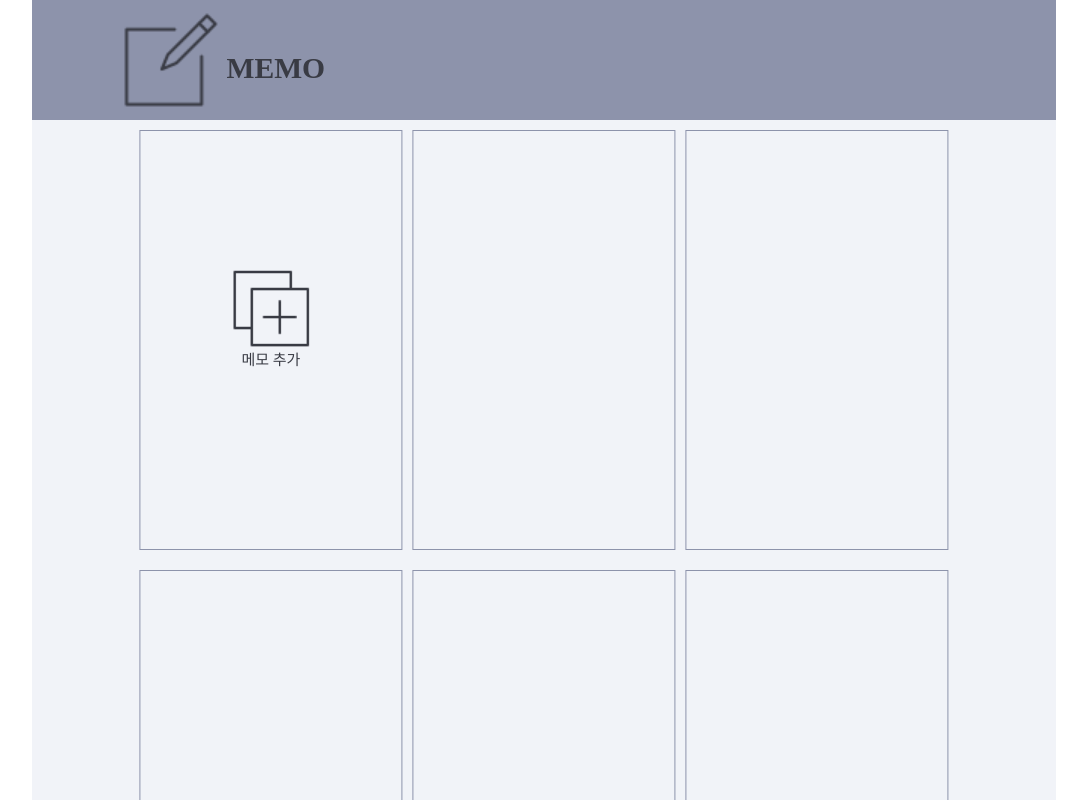
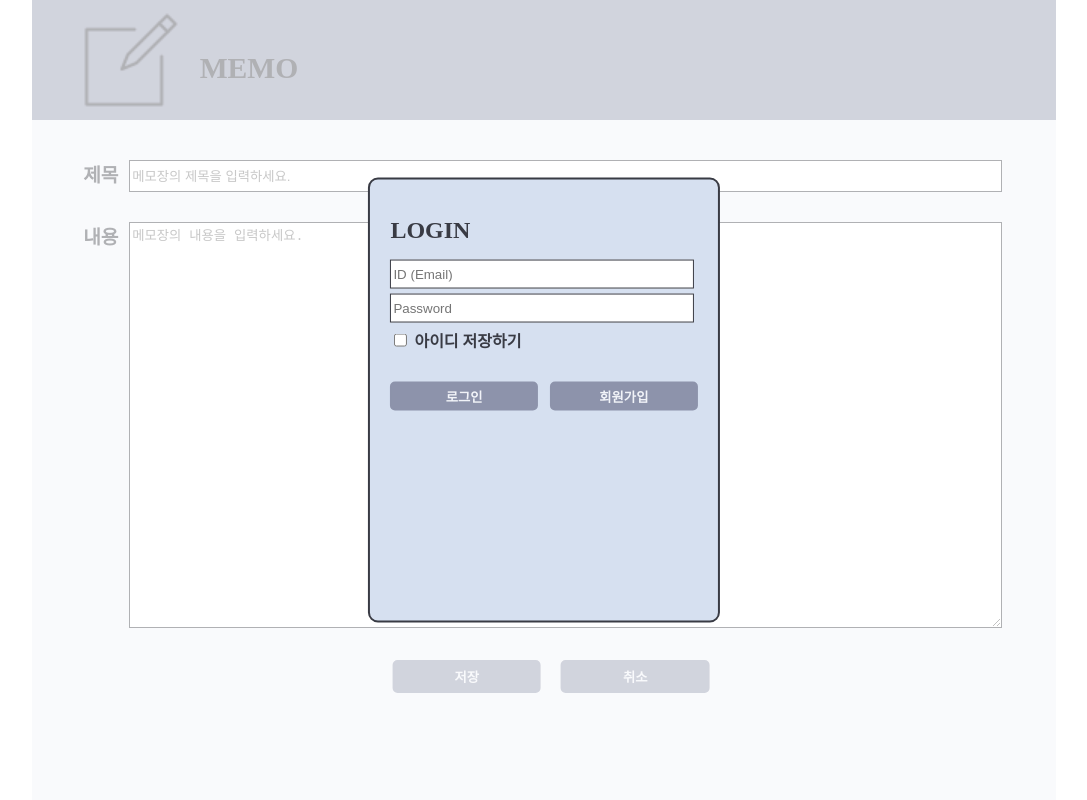
Before and after one commit to Seongye0n/sy_memo, a React (Create React App) app in the folder client/: page /write in a window 1280 px wide. Shown: the top 800 px of the page, without its empty margins (96-1183 px from the left). Built offline with nearby package versions, Linux system fonts and the light colour scheme.

Commit message:
login_session

```diff
--- a/client/package.json
+++ b/client/package.json
@@ -48,6 +48,5 @@
   },
   "devDependencies": {
     "gh-pages": "^4.0.0"
-  },
-  "proxy": "https://tjddus0630.cafe24.com/sy_memo"
+  }
 }
--- a/client/src/App.css
+++ b/client/src/App.css
@@ -5,19 +5,12 @@ body{
     padding:0;
 }
 .App{
-    position:relative;
-    width:80vw;
-    height:auto;
+    position:absolute;
+    width:80%;
+    height:100vh;
     left:50%;
     transform: translateX(-50%);
     background-color: #F1F3F8;
     color:#393B44;
     font-size: 62.5%;
 }
-.Content{
-    position:relative;
-    width: 80%;
-    height:auto;
-    left:50%;
-    transform: translateX(-50%);
-}
--- a/client/src/App.js
+++ b/client/src/App.js
@@ -1,24 +1,24 @@
 import './App.css';
-import {useState} from 'react';
-import { BrowserRouter} from "react-router-dom";
+import { useState } from 'react';
+import {Routes, Route} from 'react-router-dom';
 import Header from './component/header';
 import Login from './component/login';
 import Add_memo from './component/add_memo';
+import Write from './hooks/write.js';
 
 function App() {
 
-  const [loginModal, setLoginModal] = useState(true);
+  const [loginCheck, setLoginCheck] = useState(false); //로그인 여부
 
   return (
-    <BrowserRouter>
-      <div className='App'>
-        <Header/>
-        <div className='Content'>
-          {/* {loginModal === true? <Login close={setLoginModal}/> : null} */}
-          <Add_memo/>
-        </div>
-      </div>
-    </BrowserRouter>
+    <div className='App'>
+      <Header loginCheck={setLoginCheck}/>
+          {loginCheck === true? null : <Login close={setLoginCheck}/>}  {/* 로그인되지 않았을 때, 로그인창 보임 */}
+      <Routes>
+          <Route path='/' element={<Add_memo/>}/>
+          <Route path='/write' element={<Write/>}/>
+      </Routes>
+    </div>
   );
 }
 
--- a/client/src/component/Header.js
+++ b/client/src/component/Header.js
@@ -1,23 +1,35 @@
-import React from 'react';
+import React, {useEffect, useState} from 'react';
 import styled from 'styled-components';
 import {MobileSize} from '../style/screen.js';
 
 const StyleHeader = styled.header`
     position: relative;
     width: 100%;
-    height: 15vh;
+    height:15vh;
     background-color:#8D93AB;
 `;
 
-const Header = () => {
+const Header = (props) => {
 
-    const mobile = MobileSize();
+    const mobile = MobileSize(); //모바일인지 확인하기
+    const {loginCheck} = props; //로그인 확인 여부
+
+    const [name, setName] = useState(''); //login 성공 후 name 확인
+
+    useEffect(() => {
+        if(sessionStorage.getItem("loginName")){ //세션에 로그인 이름을 담고 있으면
+            setName('visible');
+        }else{
+            setName('none');
+        }
+    });
 
     const logo = {
         position:'absolute',
-        width: mobile? '100%' : '30vw',
+        width: '100%',
         height: '100%',
-        textAlign: 'center'
+        textAlign: mobile? 'center':'left',
+        left: mobile? null : '5%',
     };
     const logoImg = {
         position: 'relative',
@@ -30,15 +42,49 @@ const Header = () => {
         position: 'relative',
         top:'-15%',
         marginLeft: '2%',
-        fontSize: '1.85rem'
+        fontSize: mobile? '1.3rem' : '1.85rem'
+
+    }
+    const nameSpan = {
+        position: 'absolute',
+        right:0,
+        bottom: '5px',
+        fontSize:mobile? '0.7rem': '1rem',
+        fontWeight:'bolder',
+        marginRight:mobile? '0px':'70px',
+        display: name
+    }
+    const logout = {
+        position: 'absolute',
+        right:0,
+        top: '5px',
+        fontSize:mobile? '0.7rem': '1rem',
+        fontWeight:'bolder',
+        marginRight:mobile? '0px':'70px',
+        display: name,
+        border:'2px solid #F1F3F8',
+    }
+
+    const Logout = () => {
+        sessionStorage.removeItem("loginName");
+        loginCheck(false);
     }
 
     return(
-        <StyleHeader>
+        <StyleHeader style={{height: mobile? '10vh' : null }}>
             <div style={logo}>
                 <img src={process.env.PUBLIC_URL+`/images/logo.png`} alt='logo' style={logoImg}/>
                 <h1 style={logoH1}>MEMO</h1>
-
+                { name === 'visible'?
+                    <>
+                        <button type='submit' style={logout} onClick={()=>Logout()}
+                            onMouseOver={(e)=>{e.target.style.color='#393B44'; e.target.style.border='2px solid #393B44';}}
+                            onMouseOut={(e)=>{e.target.style.color='#F1F3F8'; e.target.style.border='2px solid #F1F3F8';}}>LogOut</button>
+                        <span style={nameSpan}>{sessionStorage.getItem("loginName")}님의 메모장</span>
+                    </>
+                    :
+                    null
+                }
             </div>
         </StyleHeader>
     )
--- a/client/src/component/add_memo.js
+++ b/client/src/component/add_memo.js
@@ -6,21 +6,18 @@ const Add_memo = () => {
 
 
     return(
-        <>
+        <div className='Content'>
             <div className='memoFlex'>
-                    <div className='memoItem' onClick='window.location.href="https://seongye0n.github.io/sy_memo/client/src/hooks/write.js"'>
-                        <img src={process.env.PUBLIC_URL+`/images/add.png`} alt='memo_add' className='memoAdd'/>
-                        <span className='memoAddSpan'>메모 추가</span>
-                    </div>
+                <div className='memoItem'>
+                    <Link to="/write" className='addLink'>
+                        <img src={process.env.PUBLIC_URL+`/images/add.png`} alt='memo_add' className='addImg'/>
+                        <span>메모 추가</span>
+                    </Link>
+                </div>
                 <div className='memoItem'></div>
                 <div className='memoItem'></div>
             </div>
-            <div className='memoFlex'>
-                <div className='memoItem'></div>
-                <div className='memoItem'></div>
-                <div className='memoItem'></div>
-            </div>
-        </>
+        </div>
     )
 }
 
--- /dev/null
+++ b/client/src/hooks/cancle.js
@@ -0,0 +1,28 @@
+import React, {useState} from 'react';
+import '../style/style.scss';
+import {Link} from 'react-router-dom';
+
+const Cancle = (props) => {
+
+    const {close} = props.close; //알림창을 열림&닫기
+    const value = props.value; //알림창에 알림 내용
+
+    const [back, setBack] = useState(false);
+
+    return(
+        <div className='window'>
+            <div className='alert cancle'>
+                <img src={process.env.PUBLIC_URL+'/images/alert.png'} alt='alert_Image' className='logoImg'/>
+                <p style={{whiteSpace: 'pre-wrap'}}>{value}</p>
+                <div>
+                    <button className='cancleBtn' onClick={()=>{props.close(false)}}>돌아가기</button>
+                    <Link to="/" className='addLink'>
+                    <button className='cancleBtn'>나가기</button>
+                    </Link>
+                </div>
+            </div>
+        </div>
+    )
+}
+
+export default Cancle;
--- a/client/src/hooks/write.js
+++ b/client/src/hooks/write.js
@@ -1,12 +1,26 @@
-import React from 'react';
-import Header from '../component/header';
+import React, {useState} from 'react';
+import '../style/style.scss';
+import Cancle from '../hooks/cancle';
 
 const Write = () => {
 
+    const [cancleModal, setCancleModal] = useState(false);
+    const cancleText = '작성 중인 페이지가 있습니다.\n 페이지를 나가겠습니까?';
+
     return(
-        <>
-            <Header/>
-        </>
+        <div className='Content'>
+            <div className='memo'>
+                <form>
+                    <label>제목</label>
+                        <input type='text' className='input' placeholder='메모장의 제목을 입력하세요.'/>
+                    <label>내용</label>
+                        <textarea className='inputText' placeholder='메모장의 내용을 입력하세요.'/>
+                    <button type="submit">저장</button>
+                    <button type='button' onClick={()=>setCancleModal(true)}>취소</button>
+                </form>
+                {cancleModal===true? <Cancle close={setCancleModal} value={cancleText}/> : null}
+            </div>
+        </div>
     )
 }
 
--- a/client/src/index.js
+++ b/client/src/index.js
@@ -1,10 +1,13 @@
 import React from 'react';
 import ReactDOM from 'react-dom/client';
 import App from './App';
+import {BrowserRouter} from 'react-router-dom';
 
 const root = ReactDOM.createRoot(document.getElementById('root'));
 root.render(
   <React.StrictMode>
-    <App />
+    <BrowserRouter basename={process.env.PUBLIC_URL}>
+      <App />
+    </BrowserRouter>
   </React.StrictMode>
 );
--- a/client/src/style/style.scss
+++ b/client/src/style/style.scss
@@ -1,6 +1,11 @@
 // #F1F3F8 #D6E0F0 #8D93AB #393B44
 
 // 전체창
+.Content{
+    position:relative;
+    width: 100%;
+    height:auto;
+}
 .window{
     position:fixed;
     top:0;
@@ -8,6 +13,7 @@
     width:100%;
     height:100%;
     background-color: rgba(255, 255, 255, 0.6);
+    z-index:3;
 }
 h1{
     font-size: 1.5rem;
@@ -18,7 +24,15 @@ p{
 span{
     color:#393B44;
 }
-
+a{
+    text-decoration: none;
+    color:#393B44;
+}
+label{
+    font-size:1.2rem;
+    font-weight: bolder;
+    color:#393B44;
+}
 // button
 button{
     color: #F1F3F8;
@@ -54,6 +68,7 @@ button{
     width:97%;
     height:25px;
     margin-bottom: 5px;
+    border:1px solid #393B44;
 }
 #LoginForm>label{
     display: block;
@@ -69,6 +84,22 @@ button{
     margin-top:10px;
     width:48%;
 }
+#LoginForm>label{
+    font-size:1rem;
+}
+@media only screen and (max-width: 768px) {
+    .loginWindow{
+        width:80%;
+        height:52%;
+    }
+    .loginBtn{
+        width:100%;
+    }
+    #LoginForm>label{
+        font-size:0.75rem;
+    }
+}
+
 //join
 .joinWindow{
     position:relative;
@@ -91,10 +122,15 @@ button{
     margin-top:10px;
     width:48%;
 }
+@media only screen and (max-width: 768px) {
+    .joinBtn{
+        width:100%;
+    }
+}
 
 //알림창
 .alert{
-    position:relative;
+    position:absolute;
     left:50%;
     top:50%;
     transform: translate(-50%, -50%);
@@ -115,10 +151,11 @@ button{
 .alert>p{
     position:relative;
     left:50%;
-    transform: translateX(-30%);
+    transform: translateX(-50%);
     font-size:0.8rem;
     color:#393B44;
     font-weight:bolder;
+    text-align: center;
 }
 .alert>button{
     position:relative;
@@ -126,11 +163,46 @@ button{
     transform: translateX(-50%);
     margin-top:10px;
 }
+.alert>div{
+    position:relative;
+    width:100%;
+    display: inline-block;
+    left: 50%;
+    transform: translateX(-50%);
+}
+// 취소창
+.cancle{
+    width:35%;
+    height:30%;
+}
+.alert>div .cancleBtn{
+    position:relative;
+    margin-top:20px;
+    right:50%;
+    transform: translateX(-70%);
+    padding:2px 30px;
+}
+@media only screen and (max-width: 1024px) {
+    .alert>div .cancleBtn{
+        width:100%;
+        left:50%;
+        transform: translateX(-50%);
+        padding:2px 30px;
+        margin-top:10px;
+    }
+}
+@media only screen and (max-width: 768px) {
+    .alert{
+        width:70%;
+        height:40%;
+    }
+}
 
 //add_Memo
 .memoFlex{
     display:flex;
     padding: 20px 0px;
+    margin: 0 5%;
     height:50vh;
     flex-direction: row;
     flex-wrap: nowrap;  //공간부족시 줄넘김처리
@@ -145,32 +217,76 @@ button{
         font-weight:bolder;
     }
 }
-.memoFlex>.memoItem>.memoAdd{
-    position: relative;
-    top:50%;
-    left:50%;
-    transform: translate(-50%, -90%);
-    width:30%;
-}
-.memoFlex>.memoItem>.memoAddSpan{
+.memoFlex>.memoItem>.addLink{
     position: relative;
     display: block;
+    height:100%;
+}
+.memoFlex>.memoItem>.addLink>.addImg{
+    position:relative;
+    display:block;
+    width:25%;
+    left:50%;
+    top:25%;
+    transform: translateX(-50%);
+}
+.memoFlex>.memoItem>.addLink>span{
+    position:relative;
+    display:block;
+    top:30%;
     text-align: center;
-    top:35%;
-    transform: translateY(-50%);
-    font-size:15px;
+    font-size:1.2rem;
 }
 
-//memo
+//write
 .memo{
+    padding: 40px 0px;
+    margin: 0 5%;
+    height:50vh;
+}
+.memo label{
+    float:left;
+    width:5%;
+}
+.memo .input{
+    float:left;
+    width:94%;
+    height:3.5vh;
+    margin-bottom: 30px;
+    border:1px solid #393B44;
+}
+.memo .inputText{
+    float:top;
+    width:94%;
+    height:50vh;
+    border:1px solid #393B44;
+}
+.memo button{
     position:relative;
-    left:50%;
-    top:50%;
-    transform: translate(-50%, -50%);
-    width:70%;
-    height:70%;
-    background-color: #D6E0F0;
-    border:2px solid #393B44;
-    border-radius: 10px;
-    padding:5%;
+    float:left;
+    margin-top:30px;
+    margin-right:20px;
+    left:40%;
+    transform: translateX(-40%);
+    padding:5px 60px;
 }
+@media only screen and (max-width: 1024px) {
+    .memo label{
+        width: 100%;
+    }
+    .memo .input{
+        margin:10px 0;
+    }
+    .memo .inputText{
+        margin-top:10px;
+    }
+    .memo button{
+        left:30%;
+    }
+}
+@media only screen and (max-width: 768px) {
+    .memo button{
+        padding:2px 20px;
+        margin-right:5px;
+    }
+}
```
Also changed, not shown: client/src/component/login.js (+9 -8 lines), client/public/images/refresh.png (deleted), client/public/images/save.png (deleted).
